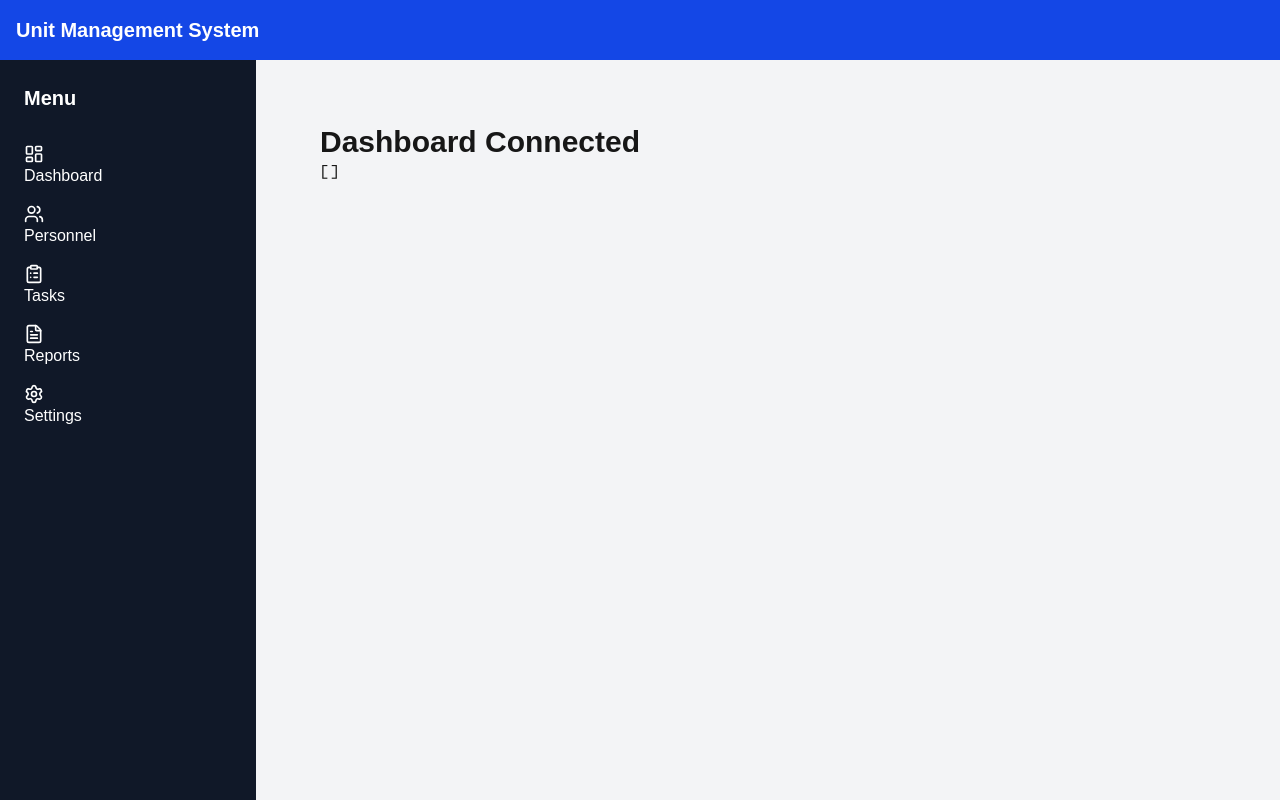
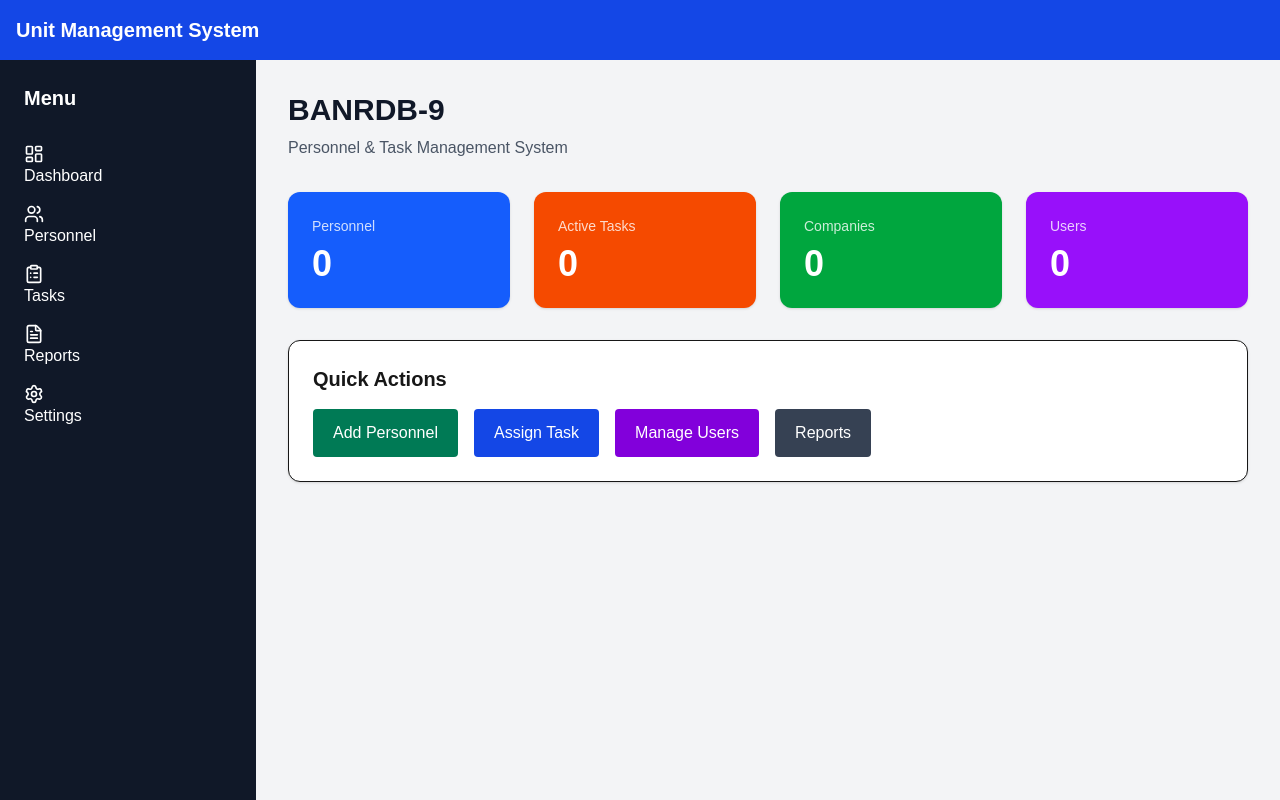
Before and after one commit to mbil9899/unit-management, a Next.js app: page /dashboard in a window 1280 px wide. Built offline with nearby package versions, Linux system fonts and the light colour scheme; no server answers; the database is empty.

Commit message:
Create professional dashboard with live statistics

```diff
--- a/app/(app)/dashboard/page.tsx
+++ b/app/(app)/dashboard/page.tsx
@@ -1,18 +1,126 @@
-import { getCompanies } from "@/services/companyService";
-export default async function DashboardPage() {
- const data = await getCompanies();
+"use client";
 
-  console.log(data);
+import Link from "next/link";
+import { useEffect, useState } from "react";
+import { getDashboardStats } from "@/services/dashboardService";
+
+export default function DashboardPage() {
+  const [stats, setStats] = useState({
+    personnel: 0,
+    companies: 0,
+    users: 0,
+    activeTasks: 0,
+  });
+
+  useEffect(() => {
+    async function load() {
+      const data = await getDashboardStats();
+      setStats(data);
+    }
+
+    load();
+  }, []);
+
+  const cards = [
+    {
+      title: "Personnel",
+      value: stats.personnel,
+      color: "bg-blue-600",
+      link: "/personnel",
+    },
+    {
+      title: "Active Tasks",
+      value: stats.activeTasks,
+      color: "bg-orange-600",
+      link: "/tasks",
+    },
+    {
+      title: "Companies",
+      value: stats.companies,
+      color: "bg-green-600",
+      link: "/settings",
+    },
+    {
+      title: "Users",
+      value: stats.users,
+      color: "bg-purple-600",
+      link: "/users",
+    },
+  ];
 
   return (
-    <div className="p-8">
-      <h1 className="text-3xl font-bold">
-        Dashboard Connected
-      </h1>
+    <div className="space-y-8">
 
-      <pre>
-        {JSON.stringify(data, null, 2)}
-      </pre>
+      <div>
+        <h1 className="text-3xl font-bold text-gray-900">
+          BANRDB-9
+        </h1>
+
+        <p className="text-gray-600 mt-2">
+          Personnel & Task Management System
+        </p>
+      </div>
+
+      <div className="grid grid-cols-1 gap-6 md:grid-cols-2 xl:grid-cols-4">
+
+        {cards.map((card) => (
+          <Link
+            key={card.title}
+            href={card.link}
+            className={`${card.color} rounded-xl p-6 text-white shadow transition hover:scale-105`}
+          >
+            <p className="text-sm opacity-80">
+              {card.title}
+            </p>
+
+            <h2 className="mt-2 text-4xl font-bold">
+              {card.value}
+            </h2>
+          </Link>
+        ))}
+
+      </div>
+
+      <div className="rounded-xl border bg-white p-6 shadow">
+
+        <h2 className="mb-4 text-xl font-semibold">
+          Quick Actions
+        </h2>
+
+        <div className="flex flex-wrap gap-4">
+
+          <Link
+            href="/personnel/add"
+            className="rounded bg-emerald-700 px-5 py-3 text-white hover:bg-emerald-800"
+          >
+            Add Personnel
+          </Link>
+
+          <Link
+            href="/tasks"
+            className="rounded bg-blue-700 px-5 py-3 text-white hover:bg-blue-800"
+          >
+            Assign Task
+          </Link>
+
+          <Link
+            href="/users"
+            className="rounded bg-purple-700 px-5 py-3 text-white hover:bg-purple-800"
+          >
+            Manage Users
+          </Link>
+
+          <Link
+            href="/reports"
+            className="rounded bg-gray-700 px-5 py-3 text-white hover:bg-gray-800"
+          >
+            Reports
+          </Link>
+
+        </div>
+
+      </div>
+
     </div>
   );
 }
--- /dev/null
+++ b/services/dashboardService.ts
@@ -0,0 +1,20 @@
+import { supabase } from "@/lib/supabase";
+
+export async function getDashboardStats() {
+  const [
+    personnelResult,
+    companyResult,
+    userResult,
+  ] = await Promise.all([
+    supabase.from("personnel").select("*", { count: "exact", head: true }),
+    supabase.from("companies").select("*", { count: "exact", head: true }),
+    supabase.from("user_profiles").select("*", { count: "exact", head: true }),
+  ]);
+
+  return {
+    personnel: personnelResult.count ?? 0,
+    companies: companyResult.count ?? 0,
+    users: userResult.count ?? 0,
+    activeTasks: 0, // Will come from the tasks table later
+  };
+}
```
